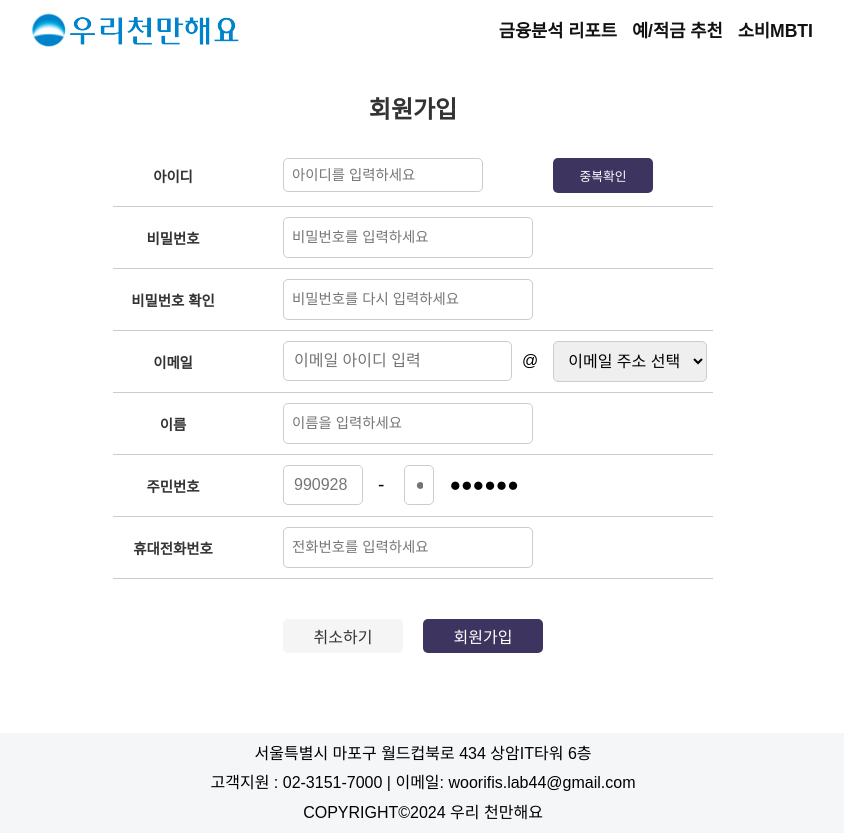
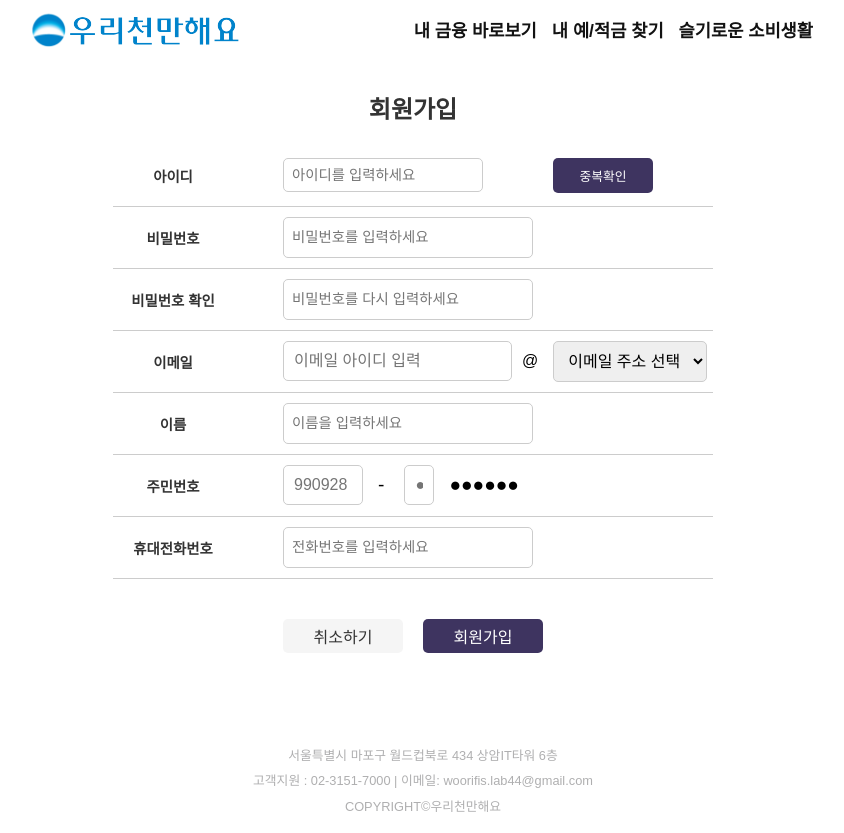
Before and after one commit to Coke-Eating-Polarbear/fisa_share, a Django app: page /accounts/signup/ in a window 1280 px wide. Shown: the whole page, without its empty margins (227-1071 px from the left). After the commit the page ends 812 px from the top, so only its background shows below. Run offline with Django 5.2, Linux system fonts and the light colour scheme; data that the repository does not hold is empty.

Commit message:
login join signup 헤더 풋터 수정

```diff
--- a/accounts/templates/accounts/signup.html
+++ b/accounts/templates/accounts/signup.html
@@ -18,20 +18,18 @@
                 <img src="{% static 'img\header_logo.png' %}" style="vertical-align: middle; margin-left: 220px;" alt="로고">
             </div>
             <div class="nav-links" style="flex-grow: 1; text-align: center; margin-right: 220px;">
-                <a href="{% url 'originreport' %}" style=" font-weight: bold; color: #121212;">금융분석 리포트</a>
+                <a href="./report_ex" style=" font-weight: bold; color: #121212;">내 금융 바로보기</a>
                 <div class="dropdown">
-                    <a href="#" style=" font-weight: bold; color: #121212;">예/적금 추천</a>
+                    <a href="#" style=" font-weight: bold; color: #121212;">내 예/적금 찾기</a>
                     <div class="dropdown-content">
                         <a href="savings_info1" style="font-size: 0.8rem;">신규적금추천</a>
                         <a href="compare_products" style="font-size: 0.8rem;">기존상품비교</a>
                     </div>
                 </div>
-                <a href="spending_mbti" style=" font-weight: bold; color: #121212;">소비MBTI</a>
+                <a href="spending_mbti" style=" font-weight: bold; color: #121212;">슬기로운 소비생활</a>
             </div>
         </div>
         </header>
-
-
     <div class="container">
         <form method="POST" class="signup-form">
             {% csrf_token %}
@@ -135,10 +133,11 @@
         </form>
     </div>
     <footer>
-        <p style="margin: 5px; line-height: 1.2; text-decoration: none; color: #000000;">서울특별시 마포구 월드컵북로 434 상암IT타워 6층</p>
-        <p style="margin: 5px; line-height: 1.2; text-decoration: none; color: #000000;">고객지원 : 02-3151-7000 | 이메일: woorifis.lab44@gmail.com </p >
-        <p style="margin: 5px; line-height: 1.2; text-decoration: none; color: #000000;">COPYRIGHT©2024 우리 천만해요</p >
-    </footer>
+        <p style="margin: 5px; line-height: 1.2; text-decoration: none; color: #afafb0; font-size: 0.8rem;">서울특별시 마포구 월드컵북로 434 상암IT타워 6층</p>
+        <p style="margin: 5px; line-height: 1.2; text-decoration: none; color: #afafb0; font-size: 0.8rem;">고객지원 : 02-3151-7000 | 이메일: woorifis.lab44@gmail.com </p >
+        <p style="margin: 5px; line-height: 1.2; text-decoration: none; color: #afafb0; font-size: 0.8rem;">COPYRIGHT©우리천만해요</p >
+    </footer >
+
     <script>
         function checkPasswords() {
             const password = document.getElementById('Pw').value;
@@ -154,13 +153,11 @@
         function checkUserId() {
     const userId = document.getElementById("CustomerID").value;
     const resultDiv = document.getElementById("result");
-
     if (!userId) {
         resultDiv.innerText = "아이디를 입력해주세요.";
         resultDiv.style.color = "red"; // 오류 메시지는 빨간색
         return;
     }
-
     // Ajax 요청
     fetch("{% url 'accounts:check_user_id' %}", {
         method: "POST",
@@ -186,7 +183,6 @@
         resultDiv.style.color = "red"; // 오류 메시지는 빨간색
     });
 }
-
     </script>
 </body>
 </html>
--- a/static/css/join_agree.css
+++ b/static/css/join_agree.css
@@ -4,6 +4,8 @@ body {
     width: 100%;
     position: relative;
     background-color: #ffffff ; /* 원하는 색상으로 변경 */
+    overflow-x: hidden !important; /* 좌우 스크롤 제거 */
+
 }
 .terms-container {
     margin: 20px auto;
@@ -57,7 +59,7 @@ body {
     background-color: #ffffff;
 }
 header, footer {
-    /* background-color: #ffffff; */
+    background-color: #ffffff;
     text-align: center;
     width: 100vw;
     }
@@ -69,7 +71,7 @@ header, footer {
         z-index: 1;
     }
     footer {
-        background-color: #F5F6F7;
+        background-color: #ffffff;
         height: 10%; /* 화면 높이의 10% 차지 */
         display: flex;
         flex-direction: column;
--- a/static/css/login.css
+++ b/static/css/login.css
@@ -8,6 +8,8 @@
     height: 100vh; /* 전체 화면 높이 */
     display: flex;
     flex-direction: column; /* Flexbox로 세로 정렬 */
+    overflow-x: hidden !important; /* 좌우 스크롤 제거 */
+
 }
     .login_section {
         flex: 1; /* 남은 공간을 모두 차지 */
@@ -114,7 +116,7 @@
     }
 
     header, footer {
-        /* background-color: #ffffff; */
+        background-color: #ffffff;
         text-align: center;
         width: 100vw;
         }
@@ -126,7 +128,7 @@
             z-index: 1;
         }
         footer {
-            background-color: #F5F6F7;
+            background-color: #ffffff;
             height: 10%; /* 화면 높이의 10% 차지 */
             display: flex;
             flex-direction: column;
--- a/static/css/signup.css
+++ b/static/css/signup.css
@@ -7,6 +7,8 @@ body {
     height: 100vh; /* 전체 화면 높이 */
     display: flex;
     flex-direction: column; /* Flexbox로 세로 정렬 */
+    overflow-x: hidden !important; /* 좌우 스크롤 제거 */
+
 }
 
 .container {
@@ -282,7 +284,7 @@ body {
 
 /* 헤더와 푸터 스타일 */
 header, footer {
-    /* background-color: #ffffff; */
+    background-color: #ffffff;
     text-align: center;
     width: 100vw;
     }
@@ -294,7 +296,7 @@ header, footer {
         z-index: 1;
     }
     footer {
-        background-color: #F5F6F7;
+        background-color: #ffffff;
         height: 10%; /* 화면 높이의 10% 차지 */
         display: flex;
         flex-direction: column;
```
Also changed, not shown: accounts/templates/accounts/join_agree.html (+6 -7 lines), accounts/templates/accounts/login.html (+6 -8 lines).
